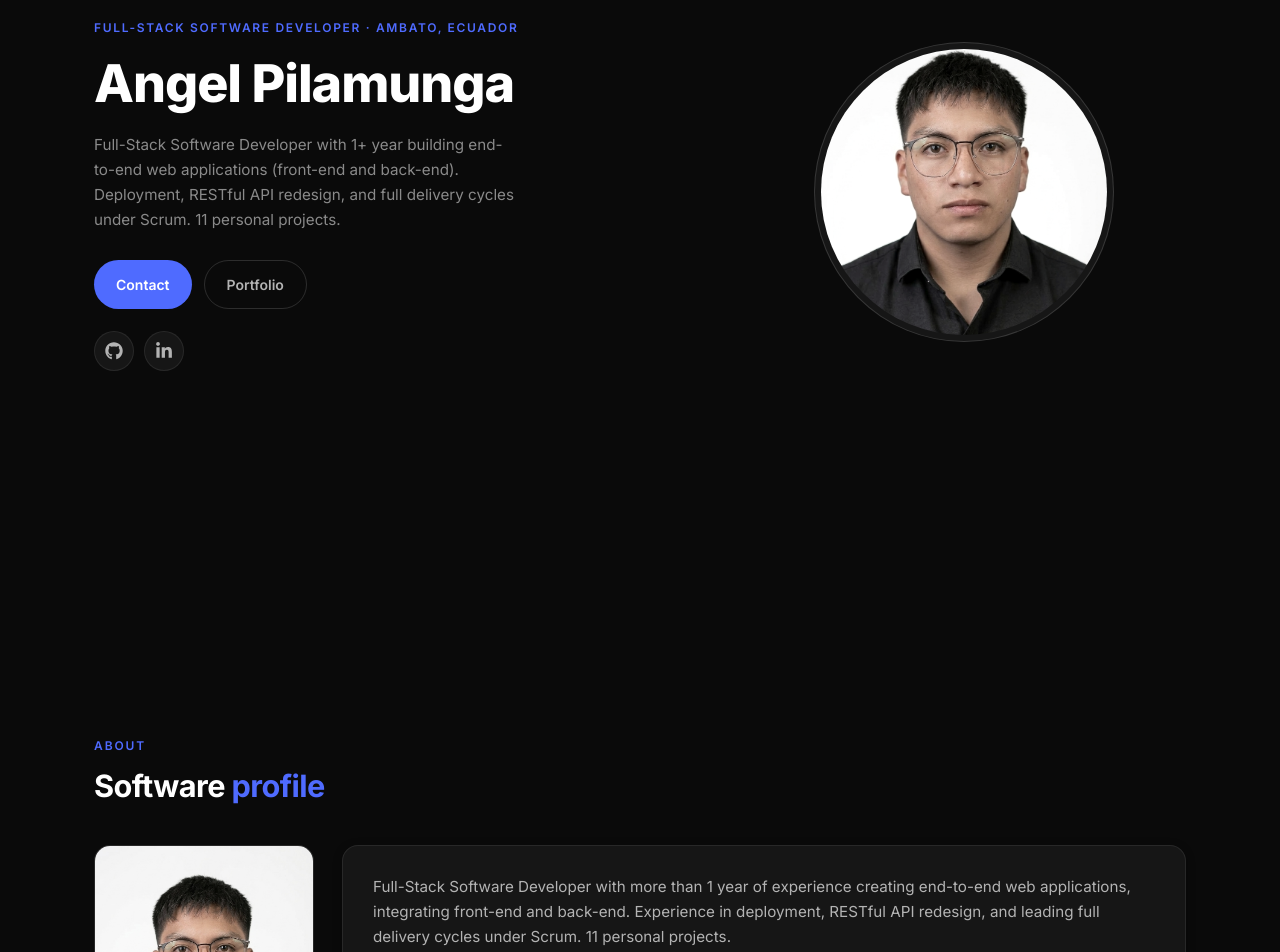
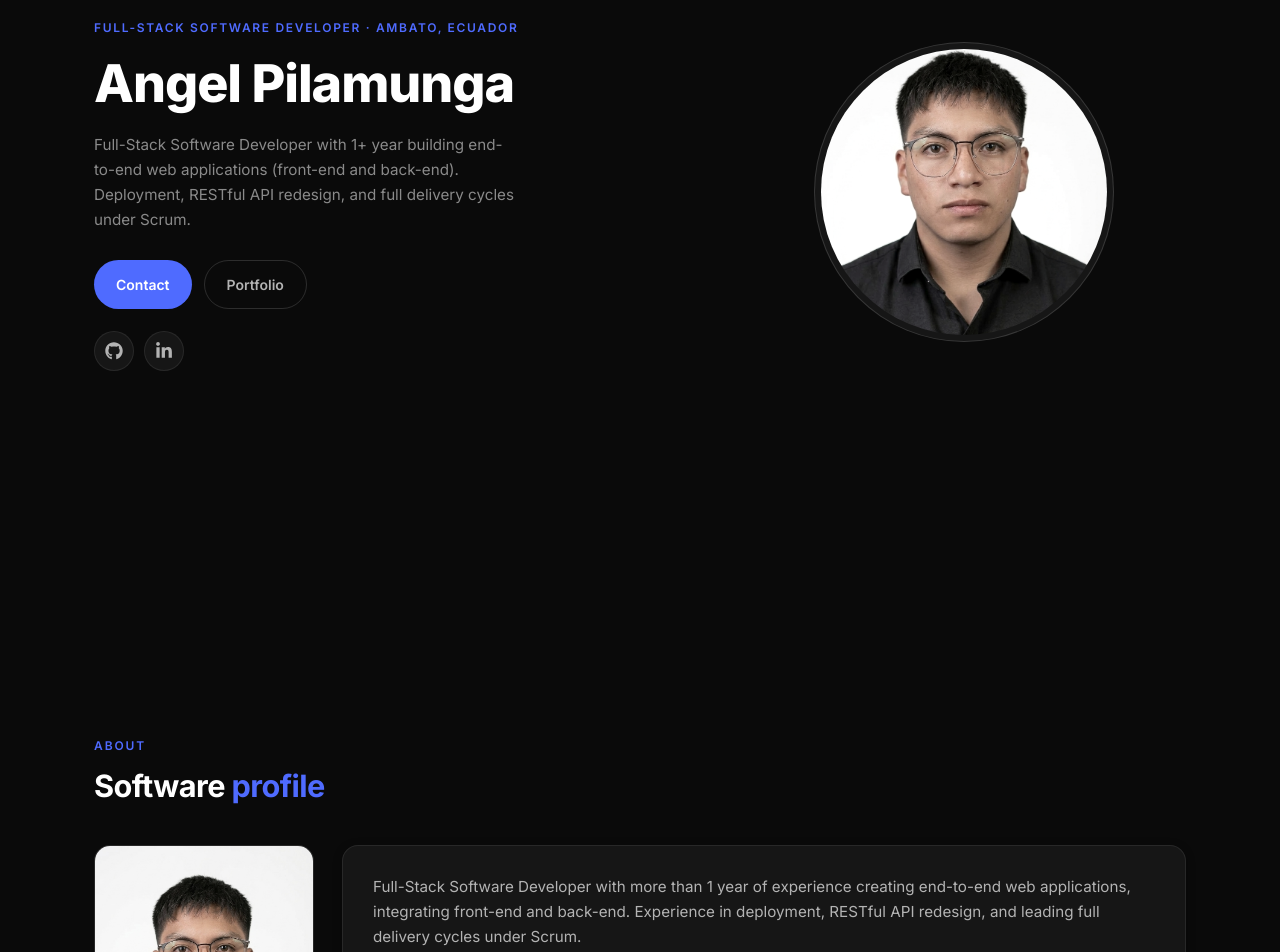
Before and after one commit to DemoAnge/profileDef, a React (Vite) app: page / in a window 1280 px wide. Shown: the part 240-1192 px from the top of the page. Built offline with nearby package versions, Linux system fonts and the light colour scheme.

Commit message:
content: remove 11-projects claim from hero and about

```diff
--- a/src/i18n/dictionary.js
+++ b/src/i18n/dictionary.js
@@ -21,7 +21,7 @@ export const dictionary = {
     },
     hero: {
       kicker: "Full-Stack Software Developer · Ambato, Ecuador",
-      lead: "Full-Stack Software Developer with 1+ year building end-to-end web applications (front-end and back-end). Deployment, RESTful API redesign, and full delivery cycles under Scrum. 11 personal projects.",
+      lead: "Full-Stack Software Developer with 1+ year building end-to-end web applications (front-end and back-end). Deployment, RESTful API redesign, and full delivery cycles under Scrum.",
       cta: "Contact",
       portfolio: "Portfolio",
     },
@@ -29,7 +29,7 @@ export const dictionary = {
       kicker: "About",
       title: "Software",
       accent: "profile",
-      p1: "Full-Stack Software Developer with more than 1 year of experience creating end-to-end web applications, integrating front-end and back-end. Experience in deployment, RESTful API redesign, and leading full delivery cycles under Scrum. 11 personal projects.",
+      p1: "Full-Stack Software Developer with more than 1 year of experience creating end-to-end web applications, integrating front-end and back-end. Experience in deployment, RESTful API redesign, and leading full delivery cycles under Scrum.",
       p2: "B.Sc. in Software Engineering, Universidad Técnica de Ambato (2020–2025).",
       location: "Ambato, Ecuador",
     },
@@ -199,7 +199,7 @@ export const dictionary = {
     },
     hero: {
       kicker: "Desarrollador de Software Full-Stack · Ambato, Ecuador",
-      lead: "Desarrollador de Software Full-Stack con más de 1 año de experiencia en la creación de aplicaciones web de punta a punta, integrando Front-end y Back-end. Experiencia en despliegue, rediseño de APIs RESTful y liderazgo de ciclos completos bajo Scrum. 11 proyectos personales.",
+      lead: "Desarrollador de Software Full-Stack con más de 1 año de experiencia en la creación de aplicaciones web de punta a punta, integrando Front-end y Back-end. Experiencia en despliegue, rediseño de APIs RESTful y liderazgo de ciclos completos bajo Scrum.",
       cta: "Contacto",
       portfolio: "Portafolio",
     },
@@ -207,7 +207,7 @@ export const dictionary = {
       kicker: "Perfil",
       title: "Perfil de",
       accent: "software",
-      p1: "Desarrollador de Software Full-Stack con más de 1 año de experiencia en la creación de aplicaciones web de punta a punta, integrando Front-end y Back-end. Experiencia en despliegue, rediseño de APIs RESTful y liderazgo de ciclos completos bajo Scrum. 11 proyectos personales.",
+      p1: "Desarrollador de Software Full-Stack con más de 1 año de experiencia en la creación de aplicaciones web de punta a punta, integrando Front-end y Back-end. Experiencia en despliegue, rediseño de APIs RESTful y liderazgo de ciclos completos bajo Scrum.",
       p2: "Ingeniería en Software, Universidad Técnica de Ambato (2020–2025).",
       location: "Ambato, Ecuador",
     },
```
